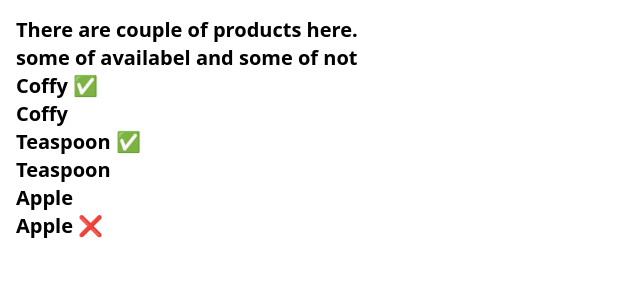
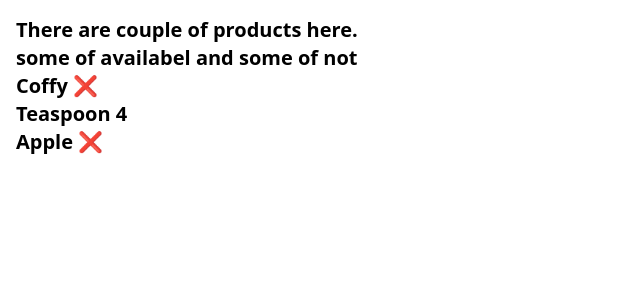
Before and after one commit to raz421/practice-_module1_0_6-_video, a React (Vite) app: page / in a window 1280 px wide. Shown: the top 300 px of the page, without its empty margins (0-640 px from the left). Built offline with nearby package versions, Linux system fonts and the light colour scheme.

Commit message:
use of nallish coalacing oparator

```diff
--- a/src/components/Items.jsx
+++ b/src/components/Items.jsx
@@ -12,11 +12,9 @@ export default function Items({ name, ispacked, finish }) {
 
   return (
     <>
+      {/* use nullish coalacu=ing oparator */}
       <li className="text-xl font-black ">
-        {name} {ispacked > 0 && "✅"}
-      </li>
-      <li className="text-xl font-black ">
-        {name} {ispacked > 0 || "❌"}
+        {name} {ispacked ?? "❌"}
       </li>
     </>
   );
--- a/src/components/ProductList.jsx
+++ b/src/components/ProductList.jsx
@@ -9,9 +9,9 @@ export default function ProductList() {
         some of availabel and some of not
       </h1>
       <ul>
-        <Items ispacked={6} name={"Coffy"} finish={true} />
+        <Items ispacked={null} name={"Coffy"} finish={true} />
         <Items ispacked={4} name={"Teaspoon"} finish={false} />
-        <Items ispacked={0} name={"Apple"} finish={false} />
+        <Items ispacked={undefined} name={"Apple"} finish={false} />
       </ul>
     </div>
   );
```
